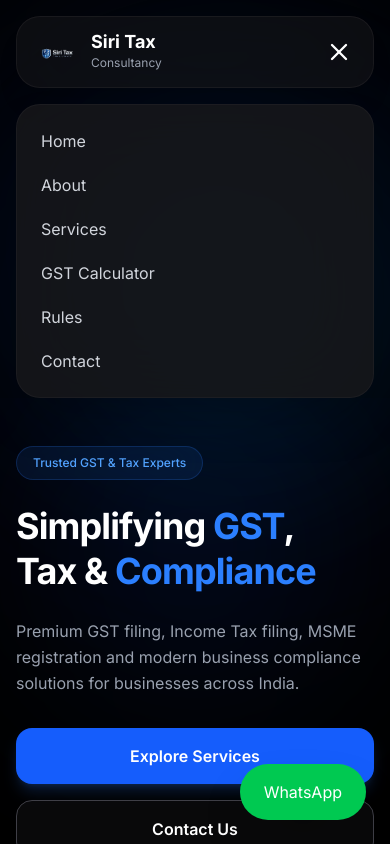
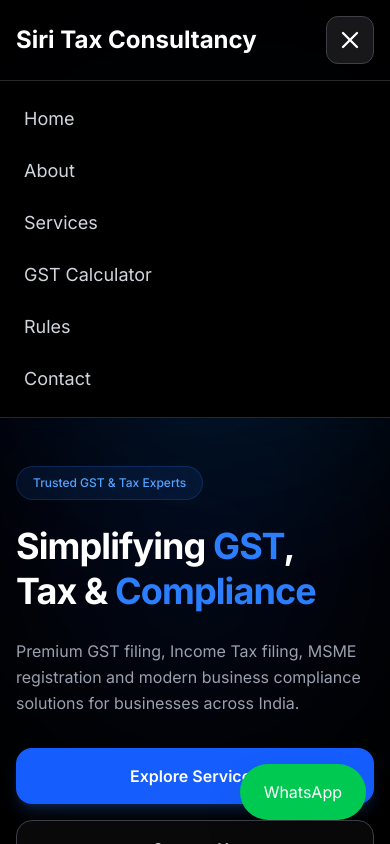
Before and after one commit to Yaswanth2126/siri-tax-consultancy, a Next.js app: page / in a window 390 px wide. Both pictures are taken after a click on the button 339 px from the left and 52 px from the top of the page. Shown: the top 844 px of the page. Built offline with nearby package versions, Linux system fonts and the light colour scheme.

Commit message:
Fix mobile navbar

```diff
--- a/components/Navbar.tsx
+++ b/components/Navbar.tsx
@@ -2,7 +2,7 @@
 
 import { useState } from "react";
 
-import Image from "next/image";
+import Link from "next/link";
 
 import { Menu, X } from "lucide-react";
 
@@ -22,70 +22,52 @@ export default function Navbar() {
   ];
 
   return (
-    <nav className="sticky top-0 z-50">
+    <nav className="sticky top-0 z-50 w-full bg-black/80 backdrop-blur-xl border-b border-zinc-800">
 
-      <div className="max-w-7xl mx-auto px-4 sm:px-6 pt-4 md:pt-6">
+      <div className="max-w-7xl mx-auto px-4 sm:px-6">
 
-        <div className="flex items-center justify-between px-5 sm:px-8 py-4 rounded-3xl bg-zinc-900/50 backdrop-blur-2xl border border-zinc-800/50 shadow-xl">
+        <div className="h-20 flex items-center justify-between">
 
           {/* Logo */}
-          <a
+          <Link
             href="/"
-            className="flex items-center gap-3"
+            className="text-2xl font-bold text-white"
           >
-
-            <Image
-              src="/logo.png"
-              alt="Siri Tax Consultancy"
-              width={42}
-              height={42}
-              className="rounded-xl"
-            />
-
-            <div>
-
-              <h1 className="text-lg sm:text-xl font-bold text-white leading-none">
-                Siri Tax
-              </h1>
-
-              <p className="text-xs text-gray-400 mt-1">
-                Consultancy
-              </p>
-
-            </div>
-
-          </a>
+            Siri Tax Consultancy
+          </Link>
 
           {/* Desktop Menu */}
-          <div className="hidden md:flex items-center gap-8 text-sm text-gray-400">
+          <div className="hidden md:flex items-center gap-8">
 
             {links.map((link) => (
 
-              <a
+              <Link
                 key={link.name}
                 href={link.href}
-                className="hover:text-white transition"
+                className="text-gray-400 hover:text-white transition"
               >
                 {link.name}
-              </a>
+              </Link>
 
             ))}
 
           </div>
 
-          {/* Mobile Button */}
+          {/* Mobile Menu Button */}
           <button
             onClick={() => setMenuOpen(!menuOpen)}
-            className="md:hidden text-white"
+            className="md:hidden flex items-center justify-center w-12 h-12 rounded-xl border border-zinc-700 bg-zinc-900 text-white"
           >
 
             {menuOpen ? (
-              <X className="w-7 h-7" />
+              <X size={28} />
             ) : (
-              <Menu className="w-7 h-7" />
+              <Menu size={28} />
             )}
 
           </button>
+
+        </div>
 
       </div>
 
@@ -99,34 +81,35 @@ export default function Navbar() {
             animate={{ opacity: 1, y: 0 }}
             exit={{ opacity: 0, y: -10 }}
             transition={{ duration: 0.2 }}
-              className="md:hidden mt-4"
+            className="md:hidden border-t border-zinc-800 bg-black"
           >
 
-              <div className="rounded-3xl bg-zinc-900/80 backdrop-blur-2xl border border-zinc-800/50 p-6 shadow-2xl">
-
-                <div className="flex flex-col gap-5">
+            <div className="px-6 py-6 flex flex-col gap-6">
 
               {links.map((link, index) => (
 
-                    <motion.a
+                <motion.div
                   key={link.name}
-                      href={link.href}
                   initial={{ opacity: 0, x: -10 }}
                   animate={{ opacity: 1, x: 0 }}
                   transition={{
                     delay: index * 0.05,
                   }}
-                      className="text-gray-300 hover:text-white transition text-base"
+                >
+
+                  <Link
+                    href={link.href}
+                    className="text-lg text-gray-300 hover:text-white transition"
                     onClick={() => setMenuOpen(false)}
                   >
 
                     {link.name}
 
-                    </motion.a>
+                  </Link>
+
+                </motion.div>
 
               ))}
-
-                </div>
 
             </div>
 
@@ -136,8 +119,6 @@ export default function Navbar() {
 
       </AnimatePresence>
 
-      </div>
-
     </nav>
   );
 }
```
Lines whose indentation alone changed are shown as unchanged.
